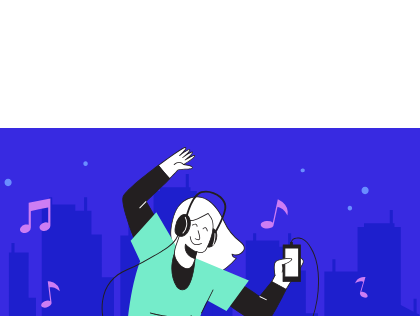
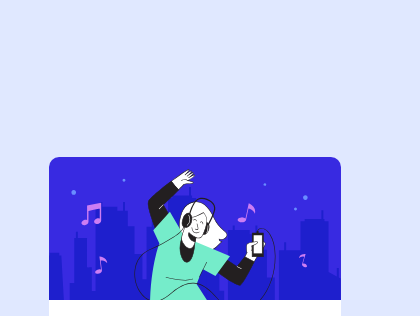
Before and after one commit to jonhayjr/order-summary-component, a plain HTML site: page index.html in a window 390 px wide. Shown: the top 316 px of the page, 420 px wide, since content can reach past the window. Drawn offline with Linux system fonts and the light colour scheme.

Commit message:
Added background color to body and component.  Added border radius to component and made hero image responsive

```diff
--- a/css/styles.css
+++ b/css/styles.css
@@ -9,6 +9,7 @@
 body {
     font-family: 'Red Hat Display', sans-serif;
     font-size: 16px;
+    background-color: hsl(225, 100%, 94%);
 }
 
 /* =================================
@@ -20,9 +21,19 @@ body {
     justify-content: center;
     align-items: center;
     height: 100vh;
+    text-align: center;
     width: 75%;
-    margin: auto;
-    text-align: center;
+    margin: 0 auto;
+}
+
+.main {
+    background-color: white;
+    border-radius: 10px;
+    overflow: hidden;
+}
+
+.main__hero-image {
+    width: 100%;
 }
 
 .footer {
```
